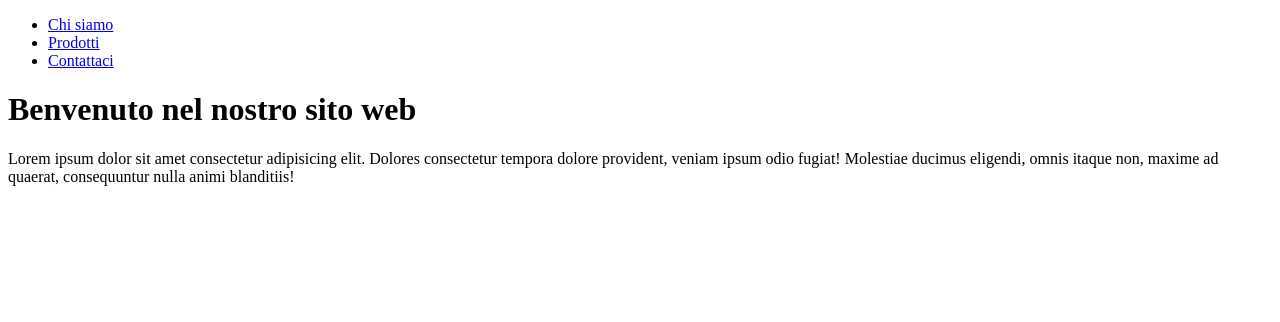
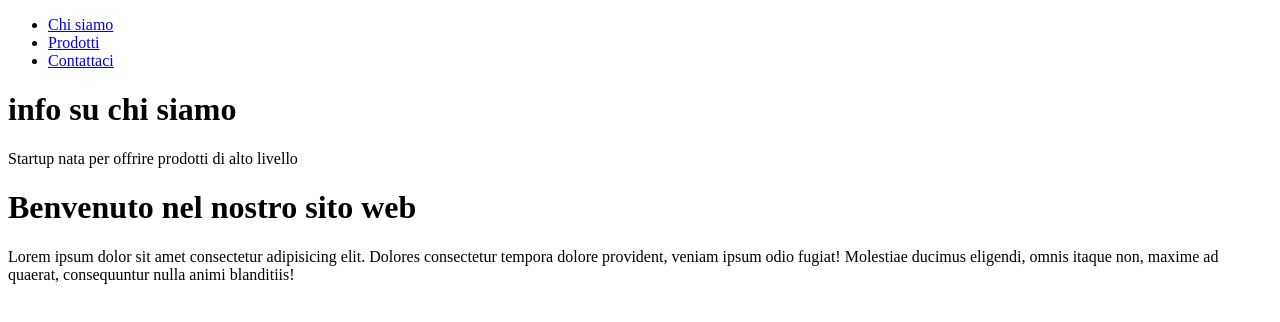
Before and after one commit to alessandrotiberia/react-router, a React (Vite) app: page / in a window 1280 px wide. Shown: the top 322 px of the page. Built offline with nearby package versions, Linux system fonts and the light colour scheme.

Commit message:
creata sezione info

```diff
--- a/src/App.jsx
+++ b/src/App.jsx
@@ -4,12 +4,14 @@ import viteLogo from './assets/vite.svg'
 import heroImg from './assets/hero.png'
 import Navbar from './components/Navbar'
 import Home from './components/Home'
+import Info from './components/Info'
 import './App.css'
 
 function App() {
 
   return <>
       <Navbar />
+      <Info />
       <Home />
     </>
 
--- /dev/null
+++ b/src/components/Info.jsx
@@ -0,0 +1,10 @@
+function Info () {
+
+    return <>
+    <div>
+        <h1>info su chi siamo</h1>
+        <p>Startup nata per offrire prodotti di alto livello</p>
+    </div>
+    </>
+}
+export default Info;
```
